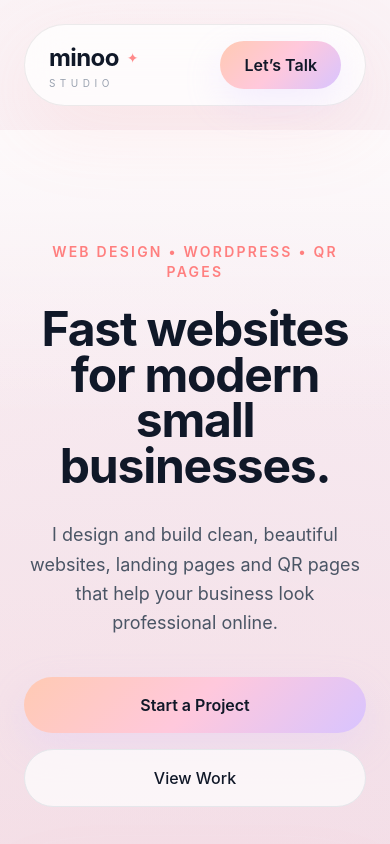
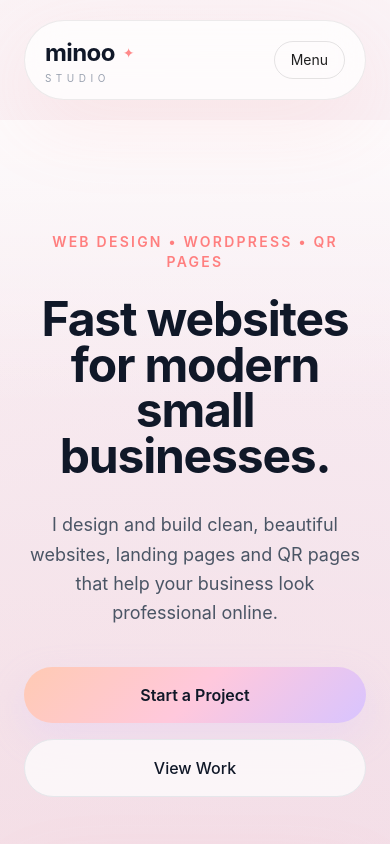
Before and after one commit to Minoo-YH/minoo-studio, a React (Vite) app: page / in a window 390 px wide. Shown: the top 844 px of the page. Built offline with nearby package versions, Linux system fonts and the light colour scheme.

Commit message:
feat: add responsive mobile navigation

```diff
--- a/src/components/Navbar.jsx
+++ b/src/components/Navbar.jsx
@@ -1,14 +1,24 @@
+import { useState } from "react";
+
 const Navbar = () => {
+  const [isOpen, setIsOpen] = useState(false);
+
+  const links = [
+    { label: "Services", href: "#services" },
+    { label: "Pricing", href: "#pricing" },
+    { label: "Work", href: "#work" },
+    { label: "Contact", href: "#contact" },
+  ];
+
   return (
     <header className="sticky top-0 z-50">
-      <div className="max-w-7xl mx-auto px-6 py-6">
-        <nav className="art-card rounded-full px-6 py-4 flex items-center justify-between">
+      <div className="max-w-7xl mx-auto px-6 py-5">
+        <nav className="art-card rounded-full px-5 py-4 flex items-center justify-between">
           <a href="#" className="leading-none">
             <div className="flex items-center gap-2">
               <span className="text-2xl font-bold tracking-tight text-gray-900">
                 minoo
               </span>
-
               <span className="text-[#ff8a8a] text-sm">✦</span>
             </div>
 
@@ -18,30 +28,52 @@ const Navbar = () => {
           </a>
 
           <div className="hidden md:flex items-center gap-8 text-gray-700">
-            <a href="#services" className="hover:text-black transition">
-              Services
-            </a>
-
-            <a href="#pricing" className="hover:text-black transition">
-              Pricing
-            </a>
-
-            <a href="#work" className="hover:text-black transition">
-              Work
-            </a>
-
-            <a href="#contact" className="hover:text-black transition">
-              Contact
-            </a>
+            {links.map((link) => (
+              <a key={link.label} href={link.href}>
+                {link.label}
+              </a>
+            ))}
           </div>
 
           <a
             href="#contact"
-            className="soft-button rounded-full px-6 py-3 font-semibold text-gray-900"
+            className="hidden sm:block soft-button rounded-full px-6 py-3 font-semibold"
           >
-            Let’s Talk
+            Let's Talk
           </a>
+
+          <button
+            onClick={() => setIsOpen(!isOpen)}
+            className="md:hidden rounded-full border border-black/10 px-4 py-2 text-sm"
+          >
+            {isOpen ? "Close" : "Menu"}
+          </button>
         </nav>
+
+        {isOpen && (
+          <div className="art-card mt-3 rounded-[28px] p-5 md:hidden">
+            <div className="flex flex-col gap-4">
+              {links.map((link) => (
+                <a
+                  key={link.label}
+                  href={link.href}
+                  onClick={() => setIsOpen(false)}
+                  className="text-gray-700"
+                >
+                  {link.label}
+                </a>
+              ))}
+
+              <a
+                href="#contact"
+                onClick={() => setIsOpen(false)}
+                className="soft-button rounded-full px-6 py-3 text-center font-semibold"
+              >
+                Let's Talk
+              </a>
+            </div>
+          </div>
+        )}
       </div>
     </header>
   );
```
